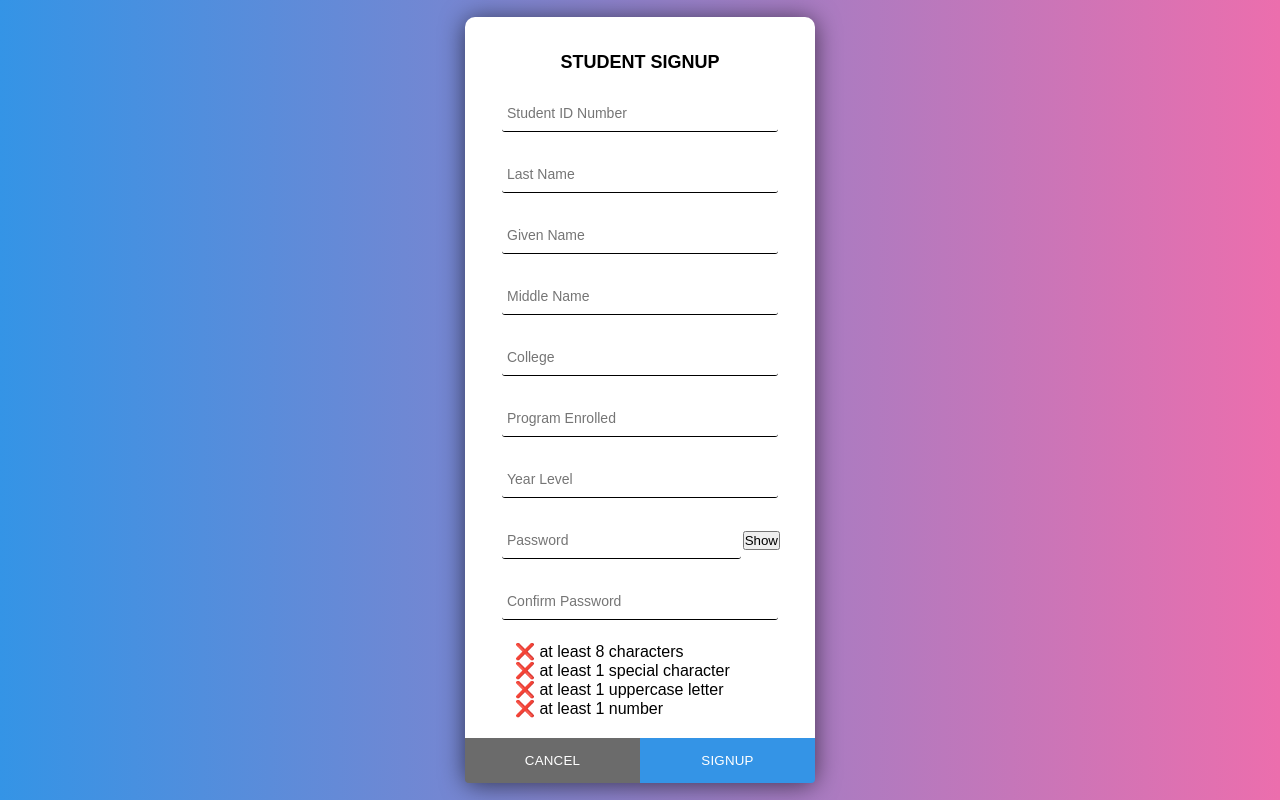
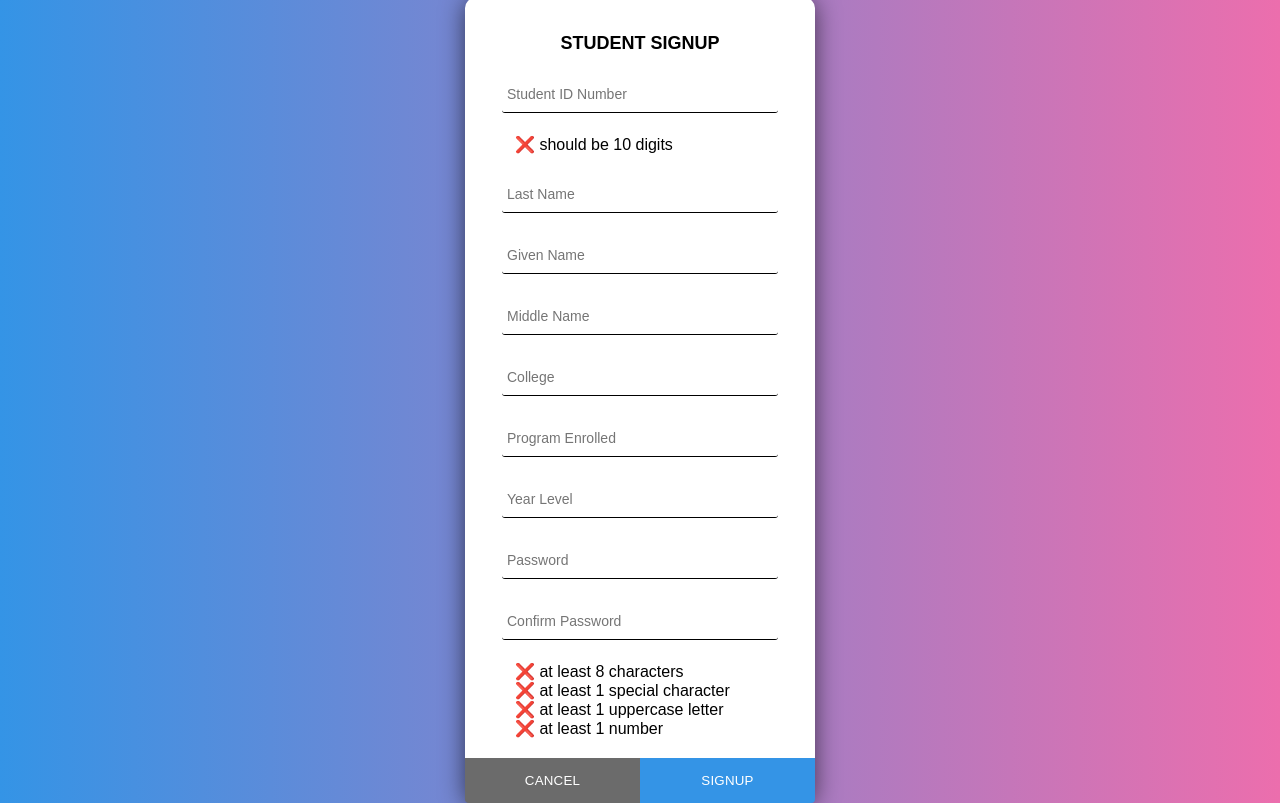
Before and after one commit to jxshmaralit/4ITF_Act3_Bolina-Maralit, a React (Create React App) app: page / in a window 1280 px wide. Both pictures are taken after a click on the button "DON'T HAVE AN ACCOUNT?". Built offline with nearby package versions, Linux system fonts and the light colour scheme.

Commit message:
added studID validation + removed show pw

```diff
--- a/src/App.css
+++ b/src/App.css
@@ -156,6 +156,6 @@ body {
   font-size: 10px;
 }
 
-.passwordRequirementDiv {
+.inputRequirementDiv {
   padding: 0 50px;
 }
--- a/src/components/Login/index.js
+++ b/src/components/Login/index.js
@@ -12,7 +12,7 @@ export default function Login(props) {
   const database = [
     {
       username: "2018111635",
-      password: "1234",
+      password: "Josh123!",
     },
     {
       username: "2018889437",
--- a/src/components/Signup/index.js
+++ b/src/components/Signup/index.js
@@ -7,17 +7,19 @@ const CONTAINS_SPECIAL_CHAR = /[~`!@#$%^&*+=\-[\]\\';,/{}()_|":<>?]/;
 
 export default function Signup(props) {
   const { handleSignupCancel, setShowLogin, setShowSignup } = props.handlers;
+  const [hasTenDigits, setHasTenDigits] = useState(false);
+  const [setStudentID] = useState('')
   const [hasNumeric, setHasNumeric] = useState(false);
   const [hasEightCharacters, setHasEightCharacters] = useState(false);
   const [hasSpecialCharacters, setHasSpecialCharacters] = useState(false);
   const [hasUpper, setHasUpper] = useState(false);
   const [password, setPassword] = useState('')
   const [passwordMatch, setPasswordMatch] = useState(true)
-  const [showPassword, setShowPassword] = useState(false)
+
+
 
   const formValues = [];
   const fields = [
-    "Student ID Number",
     "Last Name",
     "Given Name",
     "Middle Name",
@@ -25,7 +27,6 @@ export default function Signup(props) {
     "Program Enrolled",
     "Year Level",
   ];
-
   const studentDetails = fields.map((fieldName, key) => (
     <div className="input-container" key={key}>
       <input
@@ -55,6 +56,11 @@ export default function Signup(props) {
     handleSignupSubmit();
   }
 
+  function handleValidateStudentID(event){
+    const { value } = event.target;
+    setHasTenDigits(value.length === 10);
+
+  }
   function handleValidatePassword(event) {
     const { value } = event.target;
 
@@ -64,7 +70,11 @@ export default function Signup(props) {
     setHasNumeric(CONTAINS_NUMBER.test(value));
     setPasswordMatch(value === password);
   }
-
+  const studentIdRequirements=(
+    <>
+      <p>{hasTenDigits ? '✅' : '❌'} should be 10 digits</p>
+    </>
+  )
   const passwordRequirements = (
     <>
       <p>{hasEightCharacters ? '✅' : '❌'} at least 8 characters</p>
@@ -75,6 +85,9 @@ export default function Signup(props) {
   );
   const passwordMatchWarn = passwordMatch ? '' : <p>❌ password does not match</p>;
 
+  function handleStudentIDInput(event) {
+    setStudentID(event.target.value);
+  }
   function handlePasswordInput(event) {
     setPassword(event.target.value);
   }
@@ -83,38 +96,49 @@ export default function Signup(props) {
 
     setPasswordMatch(value === password);
   }
-  function handleShowPassword() {
-    setShowPassword(!showPassword)
-  }
 
   return (
     <div className="form">
       <label className="portal">STUDENT SIGNUP</label>
       <form onSubmit={handleSubmit}>
+      <div className="input-container">
+          <input
+            className="input-field"
+            type="text"
+            placeholder="Student ID Number"
+            name="uname"
+            required
+            onKeyUp={handleValidateStudentID}
+            onChange={handleStudentIDInput}
+          />
+      </div>
+        <div className="inputRequirementDiv">
+          {studentIdRequirements}
+        </div>
         {studentDetails}
         <div className="input-container">
           <input
             className="input-field"
-            type={showPassword ? "input" : "password"}
+            type="password"
             placeholder="Password"
             name="uname"
             required
             onKeyUp={handleValidatePassword}
             onChange={handlePasswordInput}
           />
-          <button type="button" onClick={handleShowPassword}>{showPassword ? 'Hide' : 'Show'}</button>
+
         </div>
         <div className="input-container">
           <input
             className="input-field"
-            type={showPassword ? "input" : "password"}
+            type="password"
             placeholder="Confirm Password"
             name="uname"
             required
             onKeyUp={validatePassword}
           />
         </div>
-        <div className="passwordRequirementDiv">
+        <div className="inputRequirementDiv">
           {passwordMatchWarn}
           {passwordRequirements}
         </div>
@@ -125,12 +149,14 @@ export default function Signup(props) {
           <button
             type="submit"
             disabled={(
+
               !passwordMatch
               || !password
               || !hasNumeric
               || !hasEightCharacters
               || !hasSpecialCharacters
               || !hasUpper
+              || !hasTenDigits
             )??'disabled'}
           >
             Signup
```
